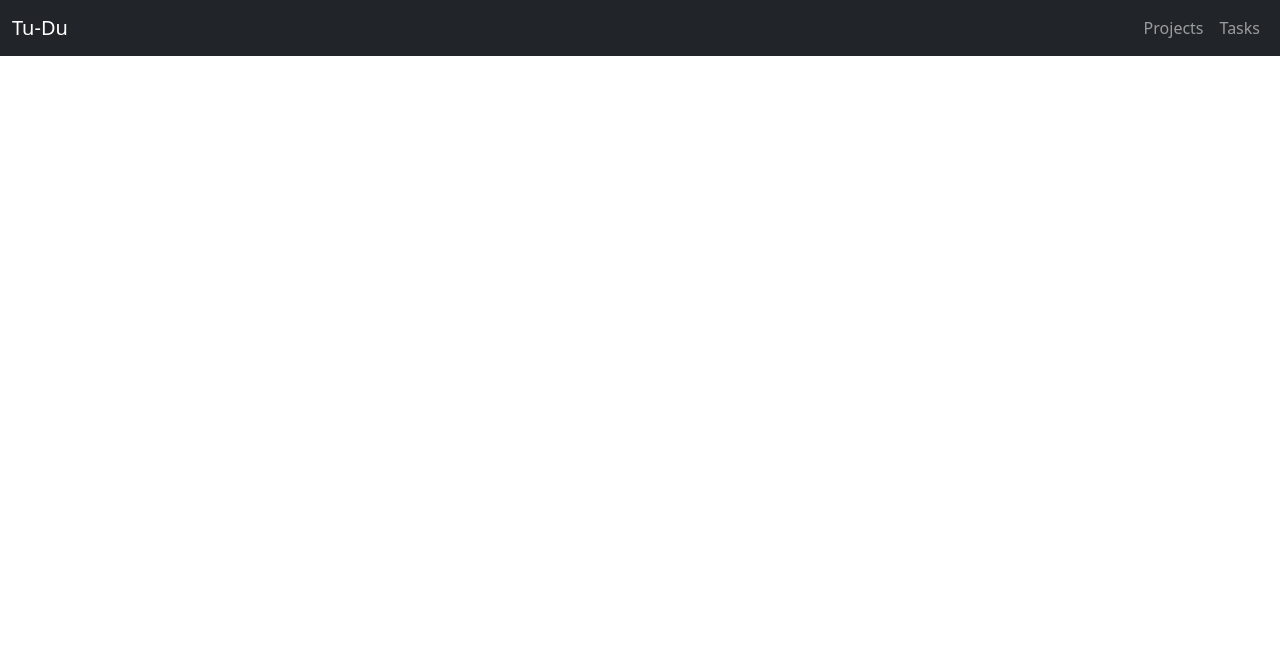
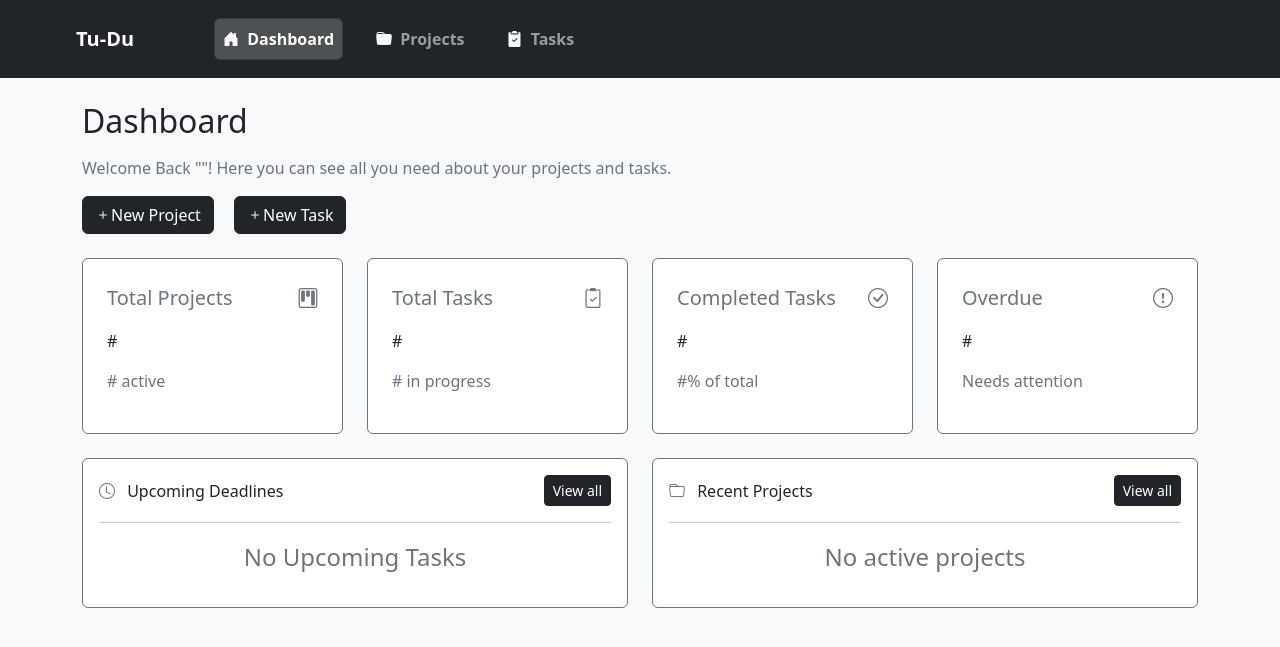
Before and after one commit to CamTor97/To-Do_List, a Django app: page /dashboard/ in a window 1280 px wide. Shown: the top 647 px of the page. Run offline with Django 5.2, Linux system fonts and the light colour scheme.

Commit message:
feat:creating the dashboard template

```diff
--- a/tasks/templates/base.html
+++ b/tasks/templates/base.html
@@ -5,23 +5,38 @@
     <meta name="viewport" content="width=device-width, initial-scale=1">
     <title>{% block title %}Tu-Du{% endblock %}</title>
     <link href="https://cdn.jsdelivr.net/npm/bootstrap@5.2.3/dist/css/bootstrap.min.css" rel="stylesheet" integrity="sha384-rbsA2VBKQhggwzxH7pPCaAqO46MgnOM80zW1RWuH61DGLwZJEdK2Kadq2F9CUG65" crossorigin="anonymous">
+    <link href="https://cdn.jsdelivr.net/npm/bootstrap-icons/font/bootstrap-icons.css" rel="stylesheet">
   </head>
-  <body>
+  <body class="bg-light">
     <!--Navbar for all pages-->
     <nav class="navbar navbar-expand-lg navbar-dark bg-dark">
         <div class="container-fluid">
-            <a href="" class="navbar-brand">Tu-Du</a>
+            <span class="navbar-brand fw-bold p-3 ms-5">Tu-Du</span>
             <button class="navbar-toggler" type="button" data-bs-toggle="collapse" data-bs-target="#navbarNav " aria-controls="navbarNav" aria-expanded="false" aria-label="Toggle navigation">
                 <span class="navbar-toggler-icon"></span>
             </button>
             <div class="collapse navbar-collapse" id="navbarNav">
-                <ul class="navbar-nav ms-auto">
-                    <li class="nav-item">
-                        <a class="nav-link" href="">Projects</a>
+                <ul class="navbar-nav me-auto ps-5">
+                    {% with current_url=request.resolver_match.url_name%}
+                    <li class="nav-item d-flex align-items-center me-4">
+                        <a href="{% url 'dashboard'%}" class="nav-link btn btn-dark fw-semibold {% if current_url == 'dashboard' %}active{% endif %}">
+                            <i class="bi bi-house-door-fill text-light me-1"></i>
+                            Dashboard
+                        </a>
                     </li>
-                    <li class="nav-item">
-                        <a class="nav-link" href="">Tasks</a>
+                    <li class="nav-item d-flex align-items-center me-4">
+                        <a class="nav-link btn btn-dark fw-semibold" href="">
+                            <i class="bi bi-folder-fill text-light me-1"></i>
+                            Projects
+                        </a>
                     </li>
+                    <li class="nav-item d-flex align-items-center me-4">
+                        <a class="nav-link btn btn-dark fw-semibold" href="">
+                            <i class="bi bi-clipboard2-check-fill text-light me-1"></i>
+                            Tasks
+                        </a>
+                    </li>
+                    {% endwith %}
                 </ul>
 
             </div>
--- a/tasks/templates/tasks/dashboard.html
+++ b/tasks/templates/tasks/dashboard.html
@@ -1,2 +1,76 @@
 {% extends "../base.html"%}
 {% block title %}Tu-Du Dashboard{% endblock %}
+
+
+{% block content %}
+    <div class="container">
+        <div class="row pt-4">
+            <h2>Dashboard</h2>
+            <p class="pt-2 text-muted">Welcome Back ""! Here you can see all you need about your projects and tasks.  </p>
+        </div>
+        <div class="row">
+            <div class="col">
+                <button type="button" class="btn btn-dark me-3"><i class="bi bi-plus h6"></i>New Project</button>
+                <button type="button" class="btn btn-dark me-3"><i class="bi bi-plus h6"></i>New Task</button>
+            </div>
+        </div>
+        <div class="row mt-4 gx-4">
+            <div class="col-12 col-lg-3 mb-2">
+                <div class="rounded bg-white p-4 border border-secondary">
+                    <p class="fs-5 text-muted d-flex justify-content-between align-items-center">Total Projects<i class="bi bi-kanban"></i></p>
+                    <p>#</p>
+                    <p class="text-muted"># active</p>
+                </div>
+            </div>
+            <div class="col-12 col-lg-3 mb-2">
+                <div class="rounded bg-white p-4 border border-secondary">
+                    <p class="fs-5 text-muted d-flex justify-content-between align-items-center">Total Tasks<i class="bi bi-clipboard2-check"></i></p>
+                    <p>#</p>
+                    <p class="text-muted"># in progress</p>
+                </div>
+            </div>
+            <div class="col-12 col-lg-3 mb-2">
+                <div class="rounded bg-white p-4 border border-secondary">
+                    <p class="fs-5 text-muted d-flex justify-content-between align-items-center">Completed Tasks<i class="bi bi-check-circle"></i></p>
+                    <p>#</p>
+                    <p class="text-muted">#% of total</p>
+                </div>
+            </div>
+            <div class="col-12 col-lg-3 mb-2">
+                <div class="rounded bg-white p-4 border border-secondary">
+                    <p class="fs-5 text-muted d-flex justify-content-between align-items-center">Overdue<i class="bi bi-exclamation-circle"></i></p>
+                    <p>#</p>
+                    <p class="text-muted">Needs attention</p>
+                </div>
+            </div>
+        </div>
+        <div class="row mt-3">
+            <div class="col-12 col-lg-6 mb-2">
+                <div class="rounded bg-white p-3 border border-secondary">
+                    <p class="fs-6 d-flex justify-content-between align-items-center">
+                        <span>
+                            <i class="bi bi-clock text-muted me-2"></i>
+                            Upcoming Deadlines
+                        </span>
+                        <a href="" class="btn btn-sm btn-dark">View all</a>
+                    </p>
+                    <hr>
+                    <p class="fs-4 d-flex justify-content-center text-muted">No Upcoming Tasks</p>
+                </div>
+            </div>
+            <div class="col-12 col-lg-6 mb-2">
+                <div class="rounded bg-white p-3 border border-secondary">
+                    <p class="fs-6 d-flex justify-content-between align-items-center">
+                        <span>
+                            <i class="bi bi-folder text-muted me-2"></i>
+                            Recent Projects
+                        </span>
+                        <a href="" class="btn btn-sm btn-dark">View all</a>
+                    </p>
+                    <hr>
+                    <p class="fs-4 d-flex justify-content-center text-muted">No active projects</p>
+                </div>
+            </div>
+        </div>
+    </div>
+{% endblock %}
```
